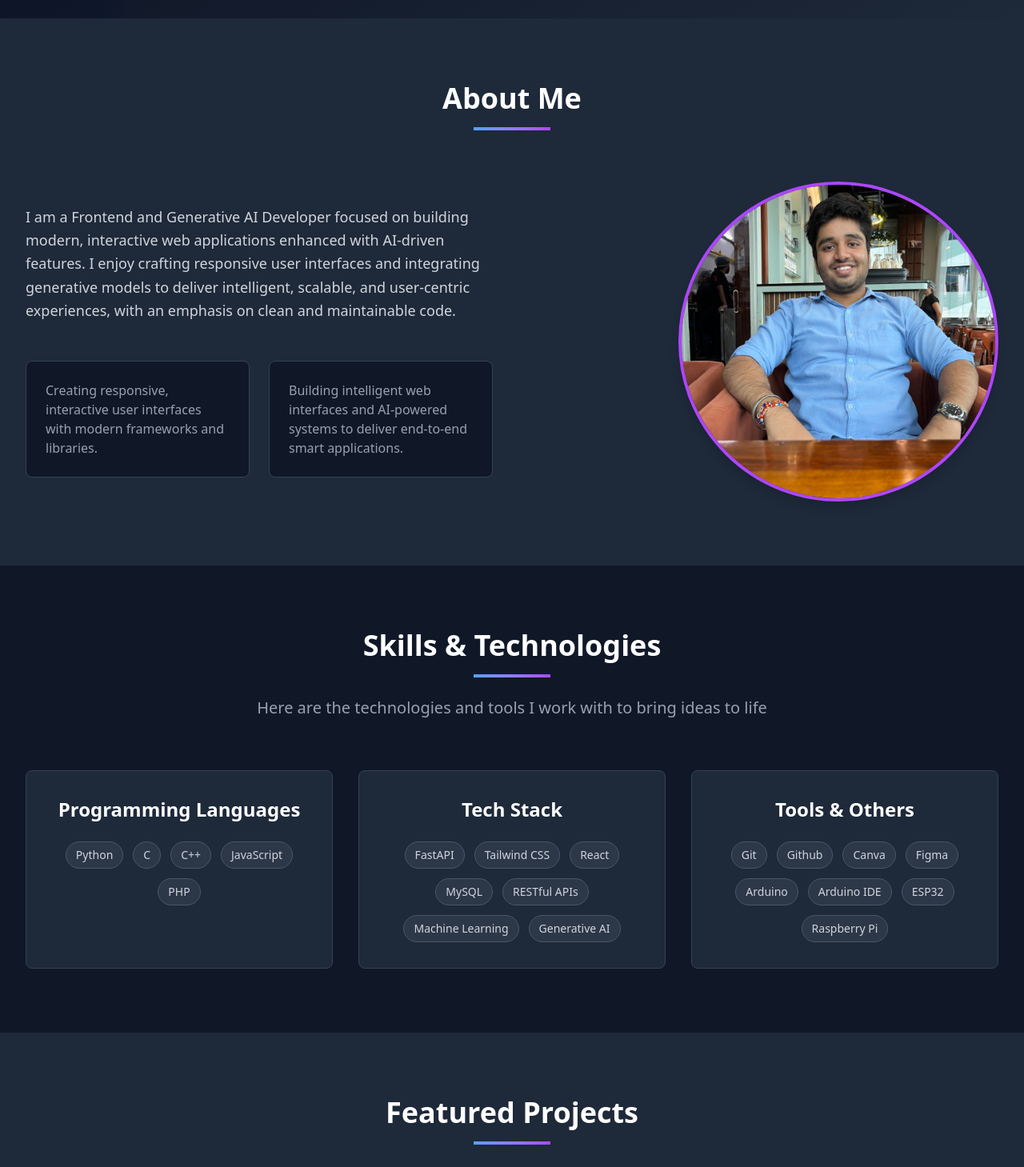
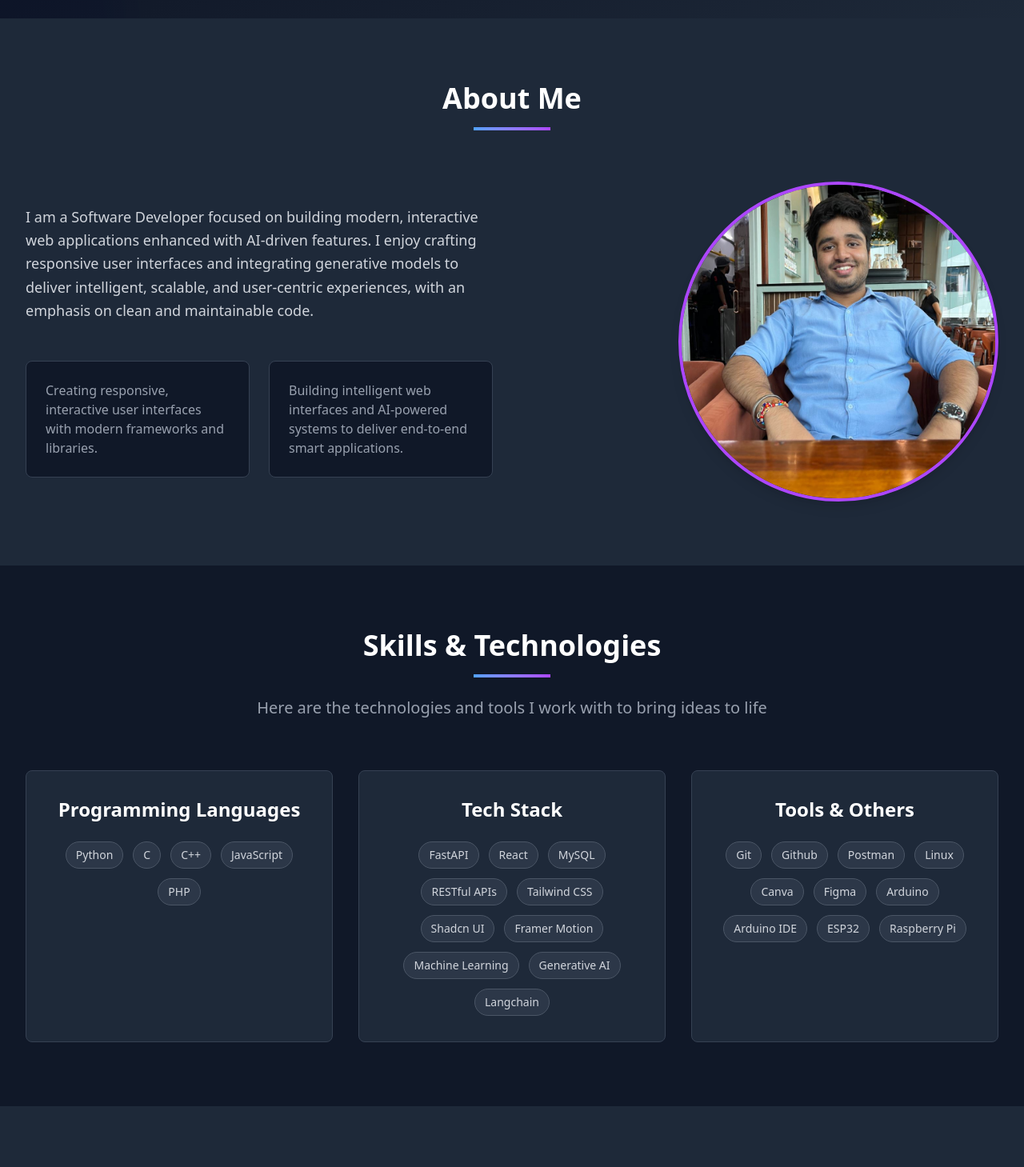
Before and after one commit to rakshit-21/MyPortfolio, a React (Vite) app: page / in a window 1280 px wide. Shown: the part 777-2236 px from the top of the page at 80% size. Built offline with nearby package versions, Linux system fonts and the light colour scheme.

Commit message:
Updated skills and about sections

```diff
--- a/src/components/About.jsx
+++ b/src/components/About.jsx
@@ -12,7 +12,7 @@ const About = () => {
         <div className="grid lg:grid-cols-2 gap-12 items-center">
           <div className="space-y-6">
             <p className="text-lg text-gray-300 leading-relaxed">
-                I am a Frontend and Generative AI Developer focused on building modern,
+                I am a Software Developer focused on building modern,
                 interactive web applications enhanced with AI-driven features. I enjoy crafting responsive user interfaces and
                 integrating generative models to deliver intelligent, scalable, and user-centric experiences, with an emphasis on clean and maintainable code.
             </p>
--- a/src/components/Skills.jsx
+++ b/src/components/Skills.jsx
@@ -14,12 +14,15 @@ const Skills = () => {
       title: "Tech Stack",
       skills: [
         "FastAPI",
-        "Tailwind CSS",
         "React",
         "MySQL",
         "RESTful APIs",
+        "Tailwind CSS",
+        "Shadcn UI",
+        "Framer Motion",
         "Machine Learning",
-        "Generative AI"
+        "Generative AI",
+        "Langchain"
 
       ],
     },
@@ -28,6 +31,8 @@ const Skills = () => {
       skills: [
         "Git",
         "Github",
+        "Postman",
+        "Linux",
         "Canva",
         "Figma",
         "Arduino",
```
